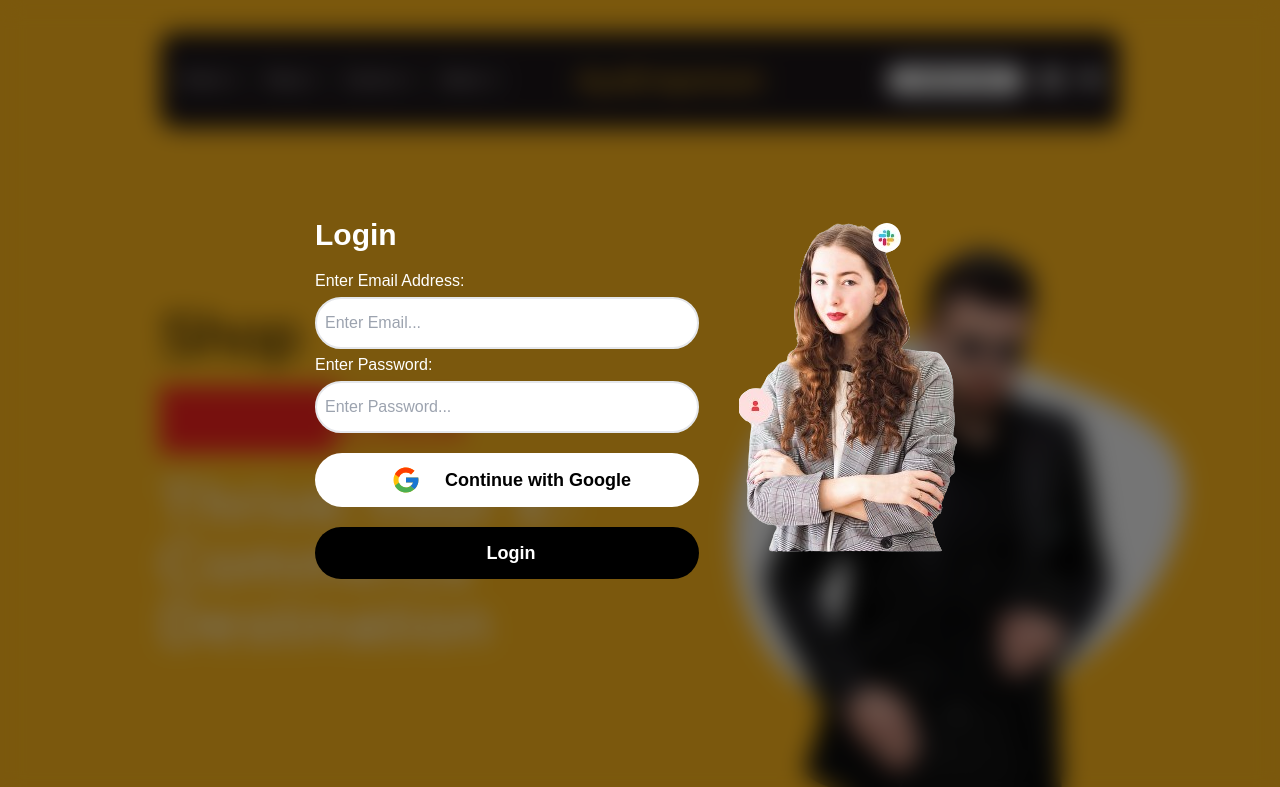
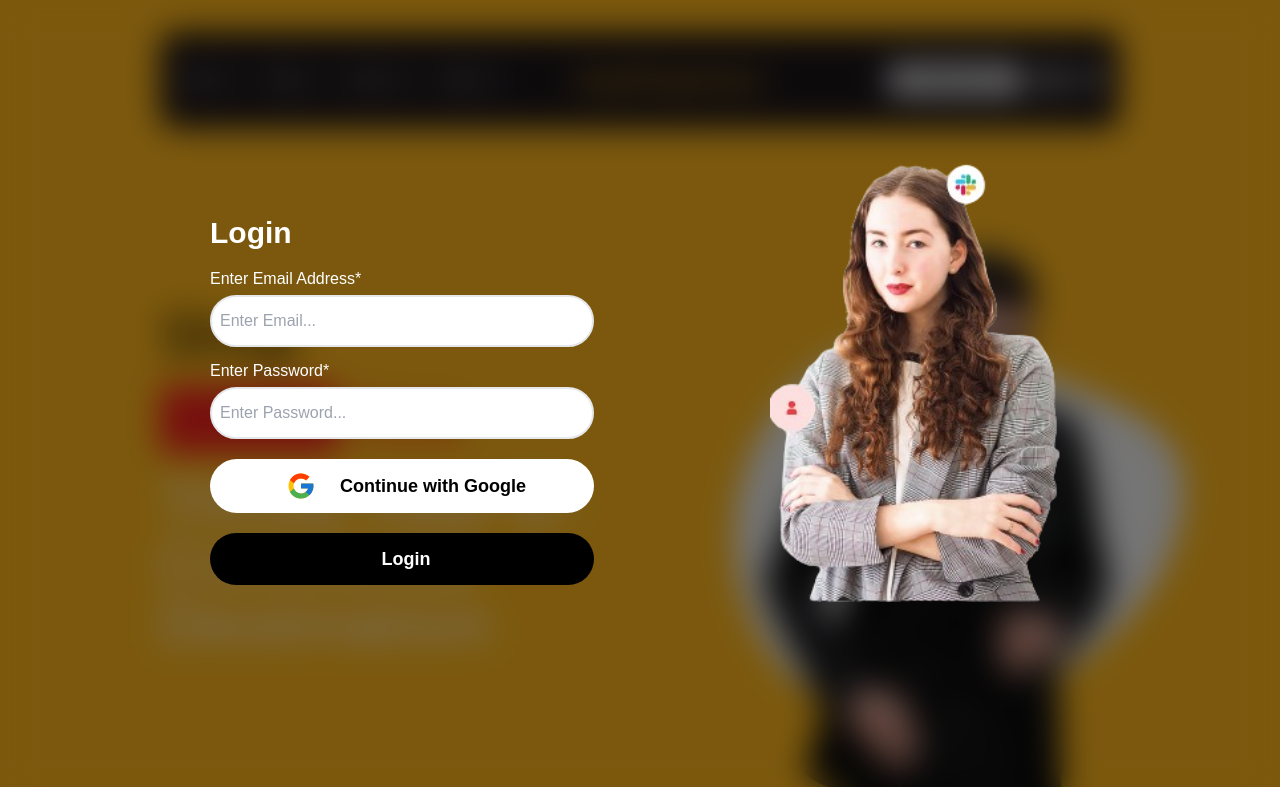
Before and after one commit to Ayu85/AyuEmporium--Ecommerce-Store, a React (Create React App) app in the folder ayu-emporium/: page / in a window 1280 px wide. Shown: the top 787 px of the page. Built offline with nearby package versions, Linux system fonts and the light colour scheme.

Commit message:
now adding functionality to open and close modal

```diff
--- a/ayu-emporium/src/components/ProfilePage.js
+++ b/ayu-emporium/src/components/ProfilePage.js
@@ -4,21 +4,21 @@ import { FcGoogle } from "react-icons/fc";
 
 const ProfilePage = () => {
   return (
-    <div className='absolute flex justify-center bg-[#00000084] backdrop-blur-md text-white items-center z-[99999] w-screen h-[100vh]'>
+    <div className='absolute flex justify-center bg-[#00000084] backdrop-blur-lg text-white items-center z-[99999] w-screen h-[100vh]'>
       {/* modal box*/}
-      <div className='flex justify-between gap-10 items-start'>
+      <div className='flex justify-between gap-44 items-center  px-10 '>
         {/* this is inner box containing login box and image */}
         <div>
           {/* left box in modal */}
-          <h1 className='text-3xl font-bold'>Login</h1>
+          <h1 className='text-3xl page_title font-bold'>Login</h1>
           <form className='flex flex-col  ' onClick={(e) => {
             e.preventDefault()
           }}>
-            <label for='email' className='text-2xl  py-2 ' />Enter Email Address:<label />
+            <label for='email' className='text-2xl  py-2 ml-3 ' />Enter Email Address*<label />
             <input type='mail' placeholder='Enter Email...' className='w-96 mt-1 mb-1 py-3 rounded-full pl-2 text-black outline-none focus:border-yellow-500 border-2' />
-            <label for='email' />Enter Password:<label />
+            <label for='email' className='py-1' />Enter Password*<label />
             <input type='mail' placeholder='Enter Password...' className='w-96  mt-1 py-3 rounded-full pl-2 text-black outline-none focus:border-yellow-500 border-2' />
-            <button className='w-96 flex items-center gap-6 justify-center hover:bg-[#FFB71B] hover:text-black font-semibold transition-all duration-200 py-3 text-lg rounded-full mt-5 pl-2 bg-white text-black'><FcGoogle className='text-3xl' />Continue with Google
+            <button className='w-96 py-1 flex items-center gap-6 justify-center hover:bg-[#FFB71B] hover:text-black font-semibold transition-all duration-200 py-3 text-lg rounded-full mt-5 pl-2 bg-white text-black'><FcGoogle className='text-3xl' />Continue with Google
             </button>
             <button className='w-96 hover:bg-[#FFB71B] hover:text-black font-semibold transition-all duration-200 py-3 text-lg rounded-full mt-5 pl-2 bg-black text-white'>Login</button>
           </form>
@@ -26,7 +26,7 @@ const ProfilePage = () => {
         </div>
         <div>
           {/* right box in modal */}
-          < img src={logo} alt='logo' />
+          < img src={logo} alt='logo' className='w-[300px]' />
         </div></div>
     </div>
   )
```
